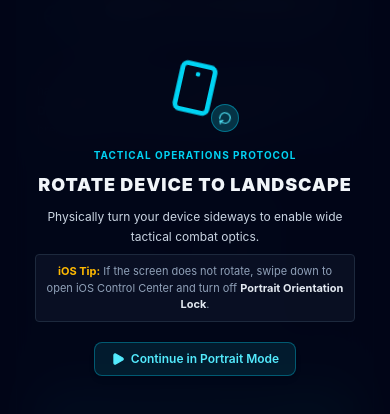
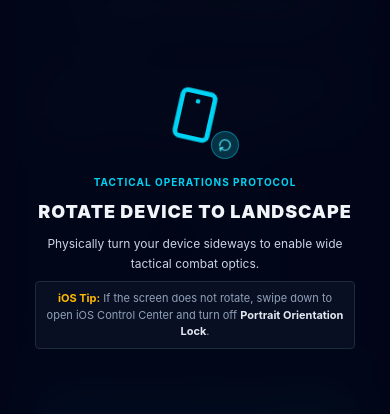
Before and after one commit to RalphMarvin/retro-war, a React (Vite) app: page / in a window 390 px wide. Shown: the part 210-624 px from the top of the page. Built offline with nearby package versions, Linux system fonts and the light colour scheme.

Commit message:
refactor: simplify PortraitOverlay component and remove unused state

```diff
--- a/src/App.tsx
+++ b/src/App.tsx
@@ -19,7 +19,6 @@ export default function App() {
   const [isMuted, setIsMuted] = useState<boolean>(false);
   const [isMobile, setIsMobile] = useState<boolean>(false);
   const [isPortrait, setIsPortrait] = useState<boolean>(false);
-  const [portraitBypassed, setPortraitBypassed] = useState<boolean>(false);
 
   const [stats, setStats] = useState<PlayerStats>({
     health: 100,
@@ -54,9 +53,6 @@ export default function App() {
 
       const portraitActive = mobileActive && window.innerHeight > window.innerWidth;
       setIsPortrait(portraitActive);
-      if (!portraitActive) {
-        setPortraitBypassed(false);
-      }
 
       if (engineRef.current) {
         engineRef.current.isMobileMode = mobileActive;
@@ -142,9 +138,7 @@ export default function App() {
       style={{ touchAction: 'none' }}
     >
       {/* Landscape Orientation Lock Guidance on Mobile */}
-      {isMobile && isPortrait && !portraitBypassed && (
-        <PortraitOverlay onBypassPortrait={() => setPortraitBypassed(true)} />
-      )}
+      {isMobile && isPortrait && <PortraitOverlay />}
 
       {/* Main Game Canvas */}
       <canvas
--- a/src/components/PortraitOverlay.tsx
+++ b/src/components/PortraitOverlay.tsx
@@ -4,15 +4,9 @@
  */
 
 import React from 'react';
-import { Smartphone, RotateCw, Play } from 'lucide-react';
+import { Smartphone, RotateCw } from 'lucide-react';
 
-interface PortraitOverlayProps {
-  onBypassPortrait?: () => void;
-}
-
-export const PortraitOverlay: React.FC<PortraitOverlayProps> = ({
-  onBypassPortrait,
-}) => {
+export const PortraitOverlay: React.FC = () => {
   return (
     <div className="fixed inset-0 z-50 flex flex-col items-center justify-center bg-slate-950/95 p-6 text-center backdrop-blur-xl select-none">
       <div className="relative mb-5 flex h-20 w-20 items-center justify-center">
@@ -40,15 +34,6 @@ export const PortraitOverlay: React.FC<PortraitOverlayProps> = ({
         </div>
       </div>
 
-      {onBypassPortrait && (
-        <button
-          onClick={onBypassPortrait}
-          className="mt-5 flex items-center gap-1.5 rounded-lg border border-cyan-500/40 bg-cyan-950/50 px-4 py-2 text-xs font-semibold text-cyan-300 shadow-md transition-transform active:scale-95 hover:bg-cyan-900/40"
-        >
-          <Play className="h-3.5 w-3.5 fill-cyan-300" />
-          Continue in Portrait Mode
-        </button>
-      )}
     </div>
   );
 };
```
Also changed, not shown: 2 other files (tests, documents, lock files or other folders).
